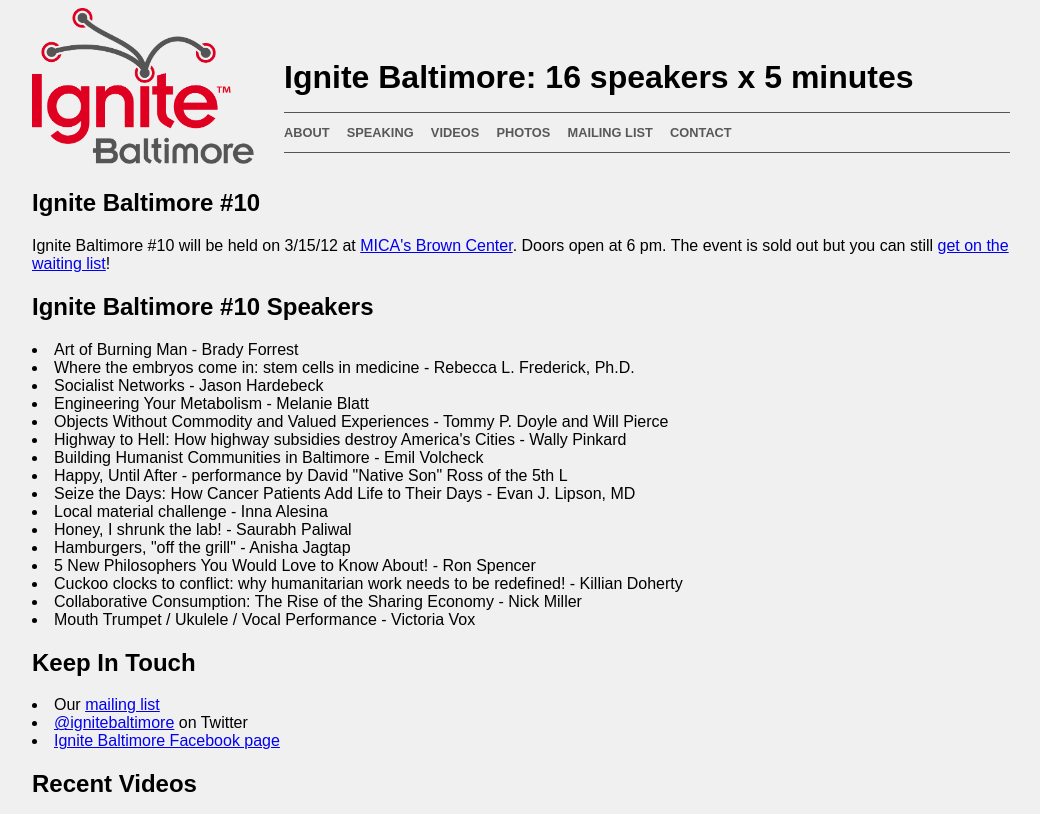
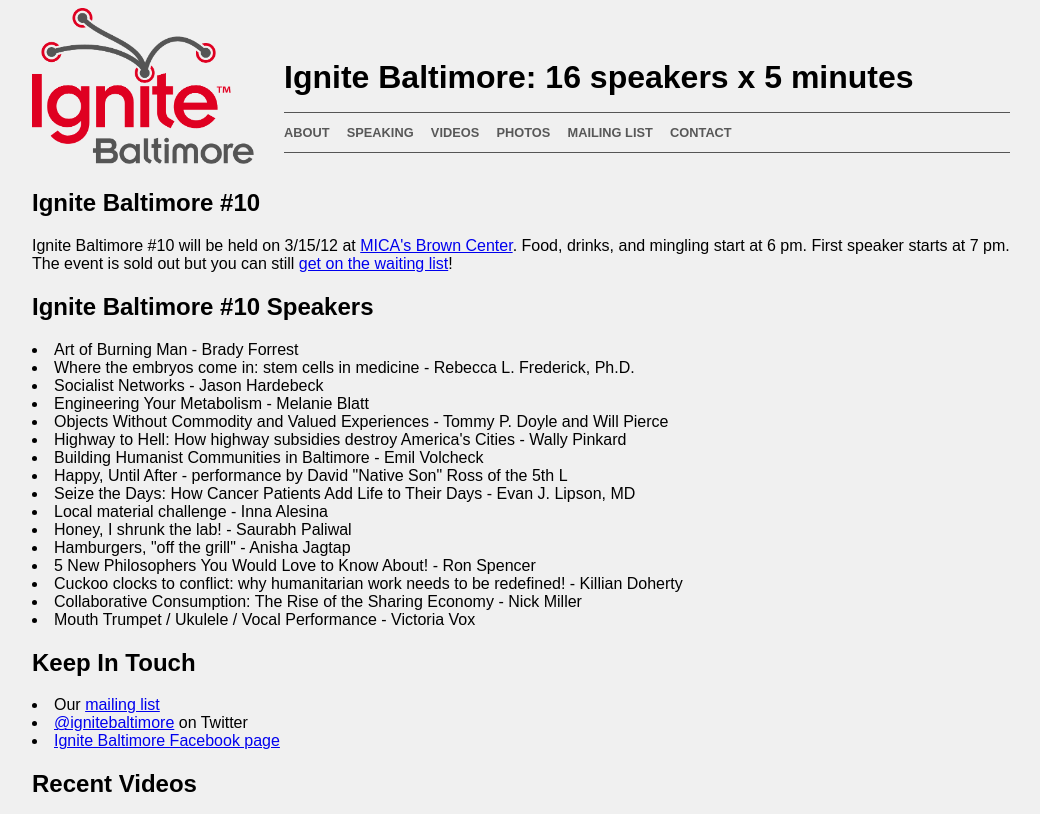
Before and after one commit to ignitebaltimore/ignitebaltimore.github.com, a Jekyll site: the page built from index.html, in a window 1280 px wide and 900 px high, cut to the strip 0-814 px from the top of the window. Shown: the whole strip, without its empty margins (119-1159 px from the left). Built offline with Jekyll 4.4.1, drawn with Linux system fonts in a browser that asks for light colours.

Commit message:
add time

```diff
--- a/index.html
+++ b/index.html
@@ -7,8 +7,8 @@
 
 <p class="row">
 Ignite Baltimore #10 will be held on 3/15/12 at <a
-  href="http://www.mica.edu/browse_art/brown_center.html">MICA's Brown Center</a>. Doors open
-at 6 pm. The event is sold out but you can still <a
+  href="http://www.mica.edu/browse_art/brown_center.html">MICA's Brown Center</a>. Food, drinks, and mingling
+start at 6 pm. First speaker starts at 7 pm. The event is sold out but you can still <a
   href="http://www.eventbrite.com/event/798391009">get on the waiting
   list</a>!</o>
 
```
